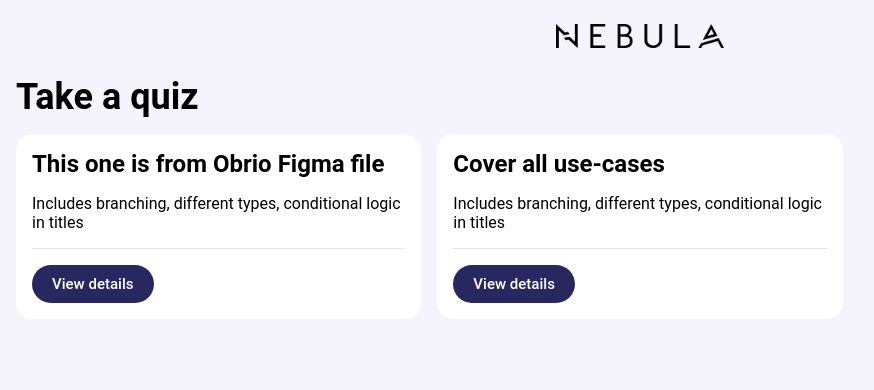
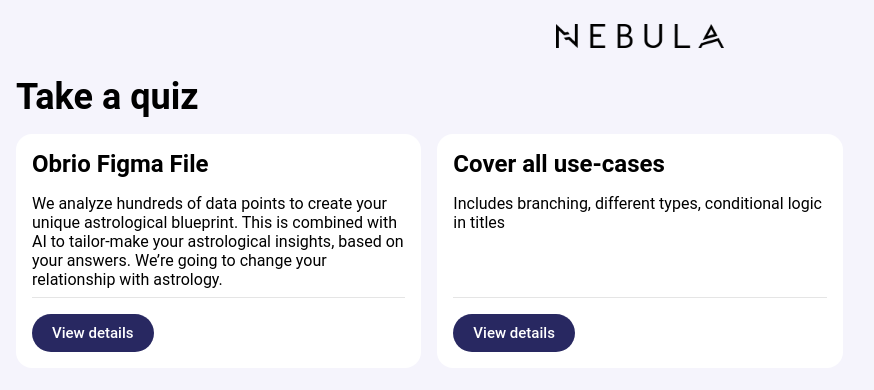
Before and after one commit to Artesoft-Hub/obrio-test-task, a Next.js app: page / in a window 1280 px wide. Shown: the top 390 px of the page, without its empty margins (0-874 px from the left). Built offline with nearby package versions, Linux system fonts and the light colour scheme.

Commit message:
align action buttons

```diff
--- a/mocks/quizzes.ts
+++ b/mocks/quizzes.ts
@@ -3,9 +3,9 @@ import { QuestionType } from "@/domain/model/question.dto";
 export const mockData = [
     {
         id: "obrio-example",
-        title: "This one is from Obrio Figma file",
+        title: "Obrio Figma File",
         description:
-            "Includes branching, different types, conditional logic in titles",
+            "We analyze hundreds of data points to create your unique astrological blueprint. This is combined with AI to tailor-make your astrological insights, based on your answers. We’re going to change your relationship with astrology.",
         questions: [
             {
                 id: "q1",
--- a/ui/atoms/Space.tsx
+++ b/ui/atoms/Space.tsx
@@ -2,7 +2,7 @@ import React, { PropsWithChildren } from "react";
 import { styled } from "styled-components";
 
 type MarginProps = {
-    mt?: number;
+    mt?: number | "auto";
     mb?: number;
     ml?: number;
     mr?: number;
@@ -18,7 +18,13 @@ type PaddingProps = {
 type SpaceProps = MarginProps & PaddingProps;
 
 const Container = styled.div<SpaceProps>`
-    margin-top: ${(props) => props.mt}px;
+    margin-top: ${(props) => {
+        if (!props.mt) {
+            return "unset";
+        }
+
+        return typeof props.mt === "number" ? `${props.mt}px` : "auto";
+    }};
     margin-right: ${(props) => props.mr}px;
     margin-bottom: ${(props) => props.mb}px;
     margin-left: ${(props) => props.ml}px;
--- a/ui/organizms/QuizCard.tsx
+++ b/ui/organizms/QuizCard.tsx
@@ -20,7 +20,7 @@ const QuizCard = ({ quiz }: Props) => {
                 title={quiz.getTitle()}
                 description={quiz.getDescription()}
             />
-            <Space mt={8} mb={8}>
+            <Space mt="auto" mb={8}>
                 <Divider />
             </Space>
             <Link href={`quiz/${quiz.getId()}`}>
```
